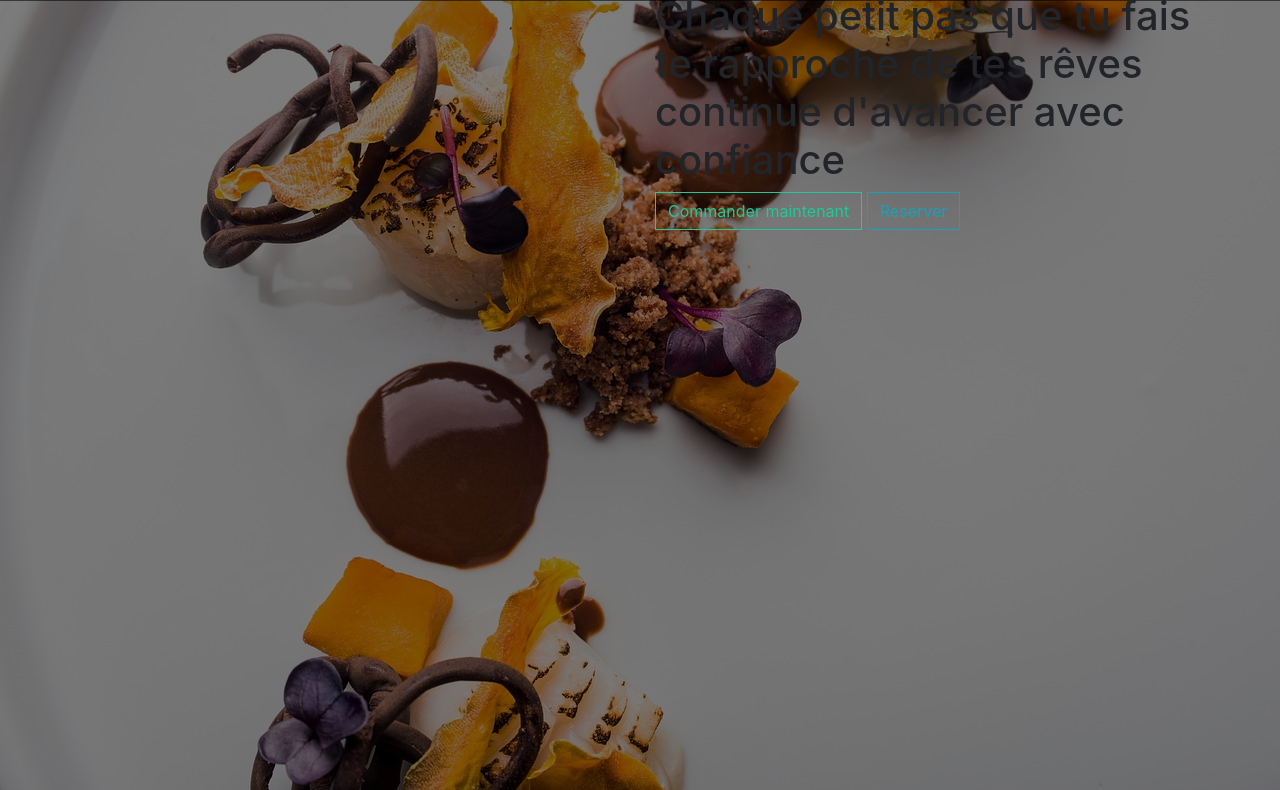
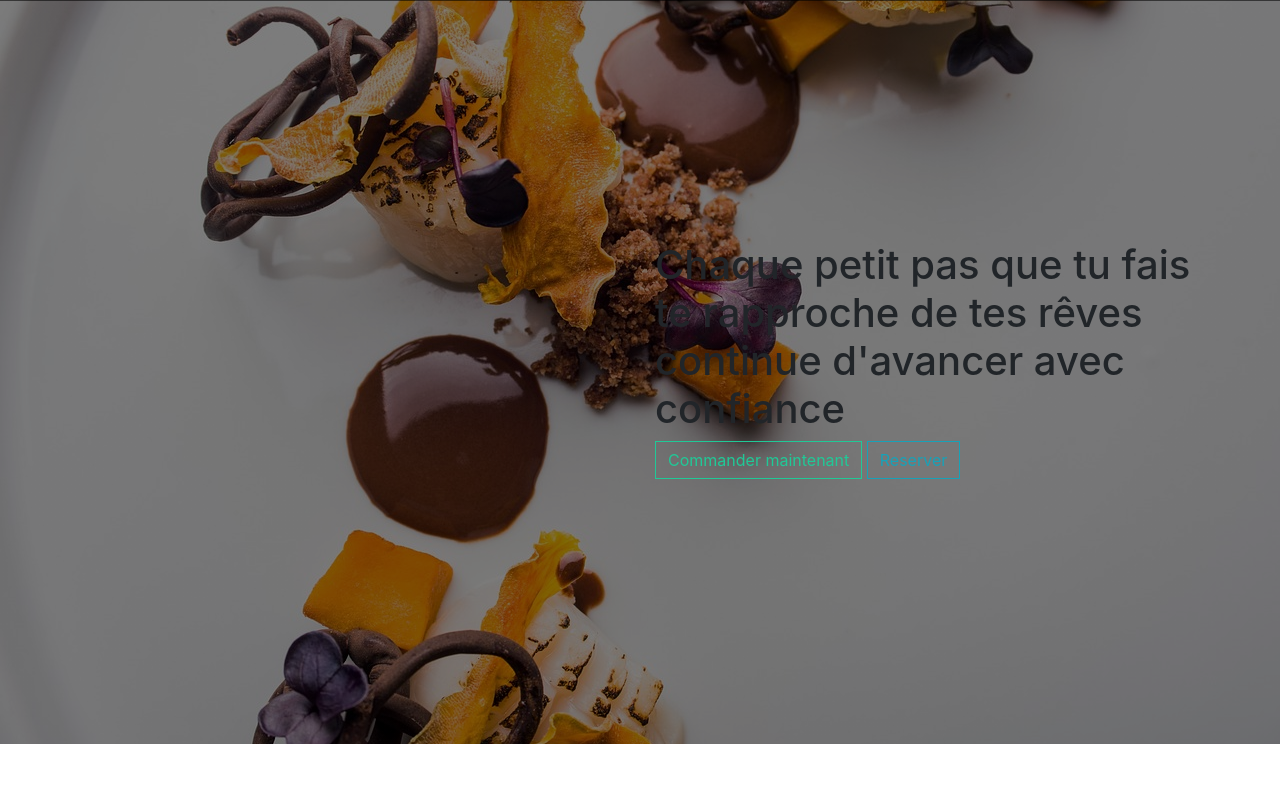
Before and after one commit to brendalauriane/PROJET_SITE_RESTAURANT, a plain HTML site: page index.html in a window 1280 px wide. Shown: the part 56-846 px from the top of the page. After the commit the page ends 800 px from the top, so only its background shows below. Drawn offline with nearby package versions, Linux system fonts and the light colour scheme; a web font is replaced by a local one.

Commit message:
page principale

```diff
--- a/Assets/CSS/style.css
+++ b/Assets/CSS/style.css
@@ -23,7 +23,7 @@
   .banner{
     background: linear-gradient(rgba(0,0,0, .5), rgba(0,0,0, .5)), url("../IMG/image-pricipale.jpg") center center fixed no-repeat;
     background-size: cover;
-    height: 1200px;
+    height: 800px;
   }
   .btn-order{
     color: #20c997;
--- a/index.html
+++ b/index.html
@@ -51,8 +51,8 @@
         </div>
       </nav>
 
-      <section class="banner pt-5">
-        <div class="container">
+      <section class="banner d-flex justify-content-center align-items-center pt-5">
+        <div class="container my-5 py-5">
           <div class="row">
 <div class="col-md-6"> </div>
 <div class="col-md-6">
```
